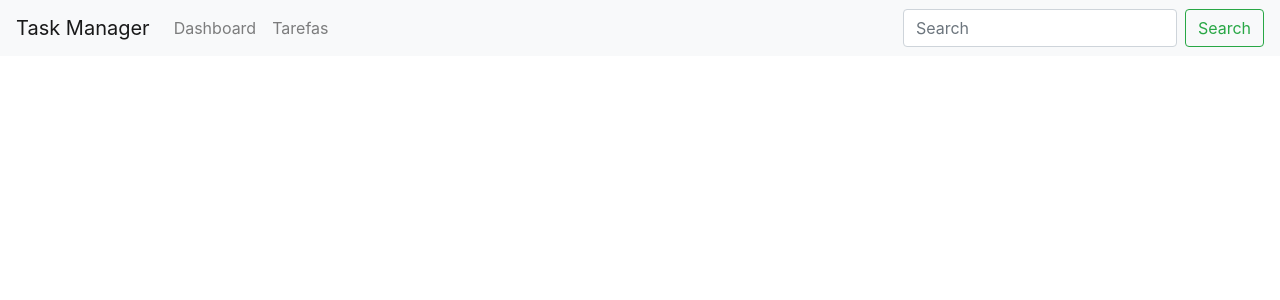
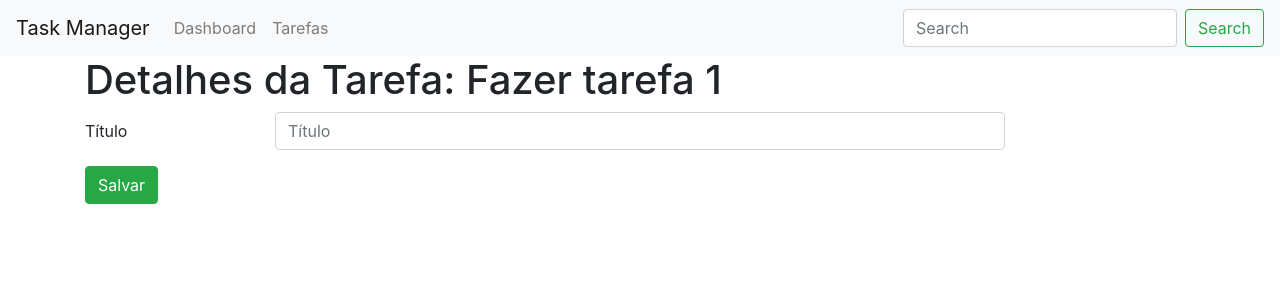
Before and after one commit to CiroLemos/task-manager-angular, an Angular app: page /tasks/1 in a window 1280 px wide. Before the commit this address led to /. Shown: the top 300 px of the page. Built offline with nearby package versions, Linux system fonts and the light colour scheme; a web font is replaced by a local one.

Commit message:
getting params from TaskDetailComponent route

```diff
--- a/src/app/Tasks/shared/task.service.ts
+++ b/src/app/Tasks/shared/task.service.ts
@@ -32,4 +32,9 @@ export class TaskService {
     public getImportantTasks(): Promise<Task[]> {
         return Promise.resolve(TASKS.slice(0, 3));
     }
+
+    public getTask(id: number): Promise<Task> {
+        return this.getTasks()
+            .then(tasks => tasks.find(task => task.id === id));
+    }
 }
--- a/src/app/Tasks/task-detail/task-detail.component.html
+++ b/src/app/Tasks/task-detail/task-detail.component.html
@@ -1,21 +1,14 @@
-<!-- Modal -->
-<div class="modal fade" id="taskDetailModal" tabindex="-1" role="dialog" aria-labelledby="exampleModalScrollableTitle"
-    aria-hidden="true" *ngIf="task">
-    <div class="modal-dialog modal-dialog-scrollable" role="document">
-        <div class="modal-content">
-            <div class="modal-header">
-                <h5 class="modal-title" id="exampleModalScrollableTitle">Detalhes da Tarefa: {{ task.title }}</h5>
-                <button type="button" class="close" data-dismiss="modal" aria-label="Close">
-                    <span aria-hidden="true">&times;</span>
-                </button>
-            </div>
-            <div class="modal-body">
-                <input [(ngModel)]="task.title" type="text" class="form-control">
-            </div>
-            <div class="modal-footer">
-                <button type="button" class="btn btn-secondary" data-dismiss="modal">Close</button>
-                <button type="button" class="btn btn-primary">Save changes</button>
-            </div>
+<h1>Detalhes da Tarefa: {{ task?.title }}</h1>
+<form *ngIf="task">
+    <div class="form-group row">
+        <label for="title" class="col-sm-2 col-form-label">Título</label>
+        <div class="col-sm-8">
+            <input type="text" class="form-control" id="title" placeholder="Título">
         </div>
     </div>
-</div>
+    <div class="form-group row">
+        <div class="col-sm-10">
+            <button type="submit" class="btn btn-success">Salvar</button>
+        </div>
+    </div>
+</form>
--- a/src/app/Tasks/task-detail/task-detail.component.ts
+++ b/src/app/Tasks/task-detail/task-detail.component.ts
@@ -1,5 +1,9 @@
 import { Component, OnInit, Input } from "@angular/core";
+import { ActivatedRoute, Params } from "@angular/router";
 
+import "rxjs/add/operator/switchMap";
+
+import { TaskService } from "../shared/task.service";
 import { Task } from "../shared/task.model";
 
 @Component({
@@ -10,8 +14,11 @@ export class TaskDetailComponent implements OnInit {
 
     @Input() task: Task;
 
-    constructor() { }
+    constructor(private taskService: TaskService, private route: ActivatedRoute) { }
 
     ngOnInit(): void {
+        this.route.params
+        .switchMap((params: Params) => this.taskService.getTask(+params['id']))
+        .subscribe(task => this.task = task);
     }
 }
--- a/src/app/app.module.ts
+++ b/src/app/app.module.ts
@@ -15,6 +15,7 @@ import { TaskService } from "./Tasks/shared/task.service";
 const ROUTES = RouterModule.forRoot([
   { path: 'dashboard',component: DashboardComponent },
   { path: 'tasks', component: TasksComponent },
+  { path: 'tasks/:id', component: TaskDetailComponent },
   { path: '', redirectTo: '/dashboard', pathMatch: 'full' }
 ]);
 
```
